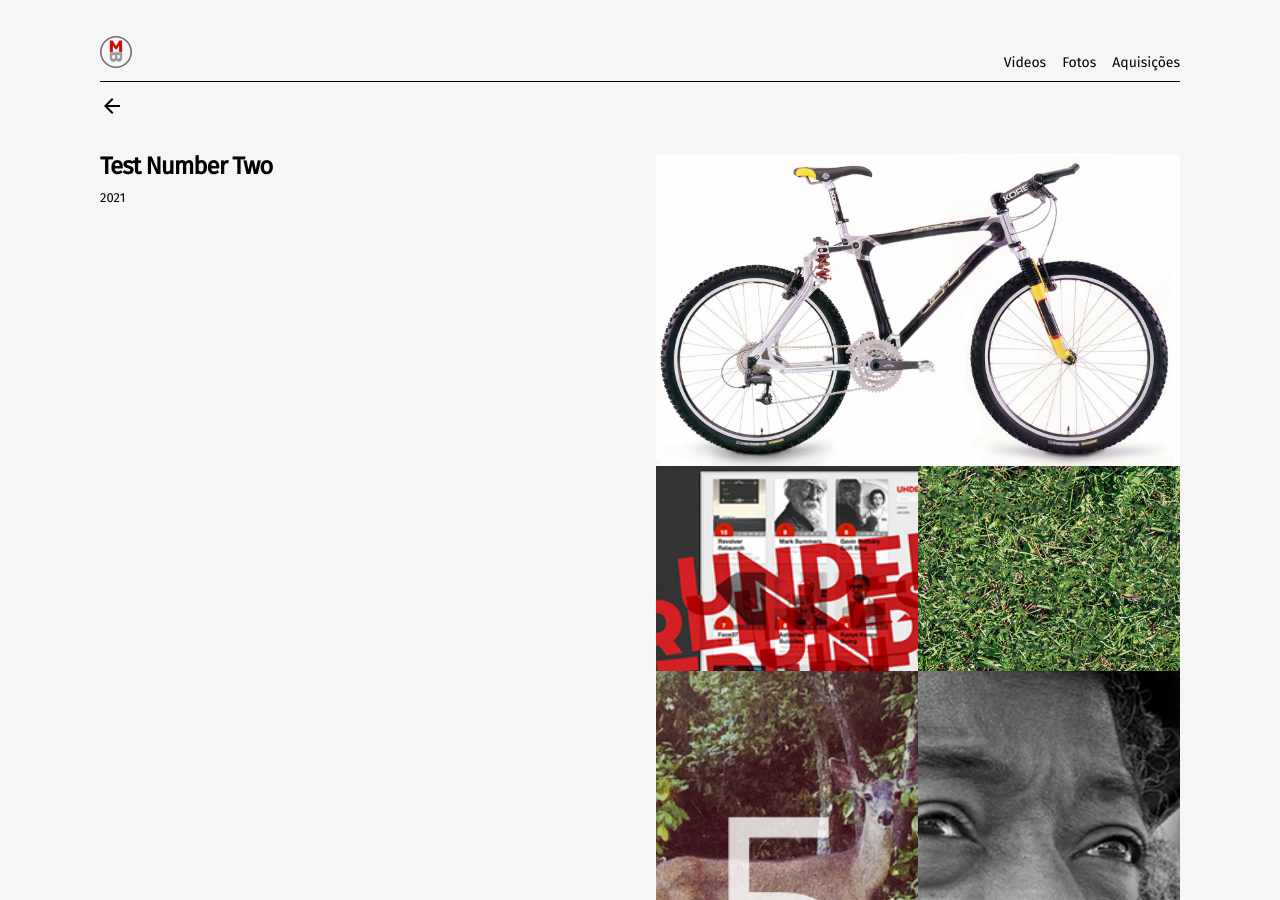
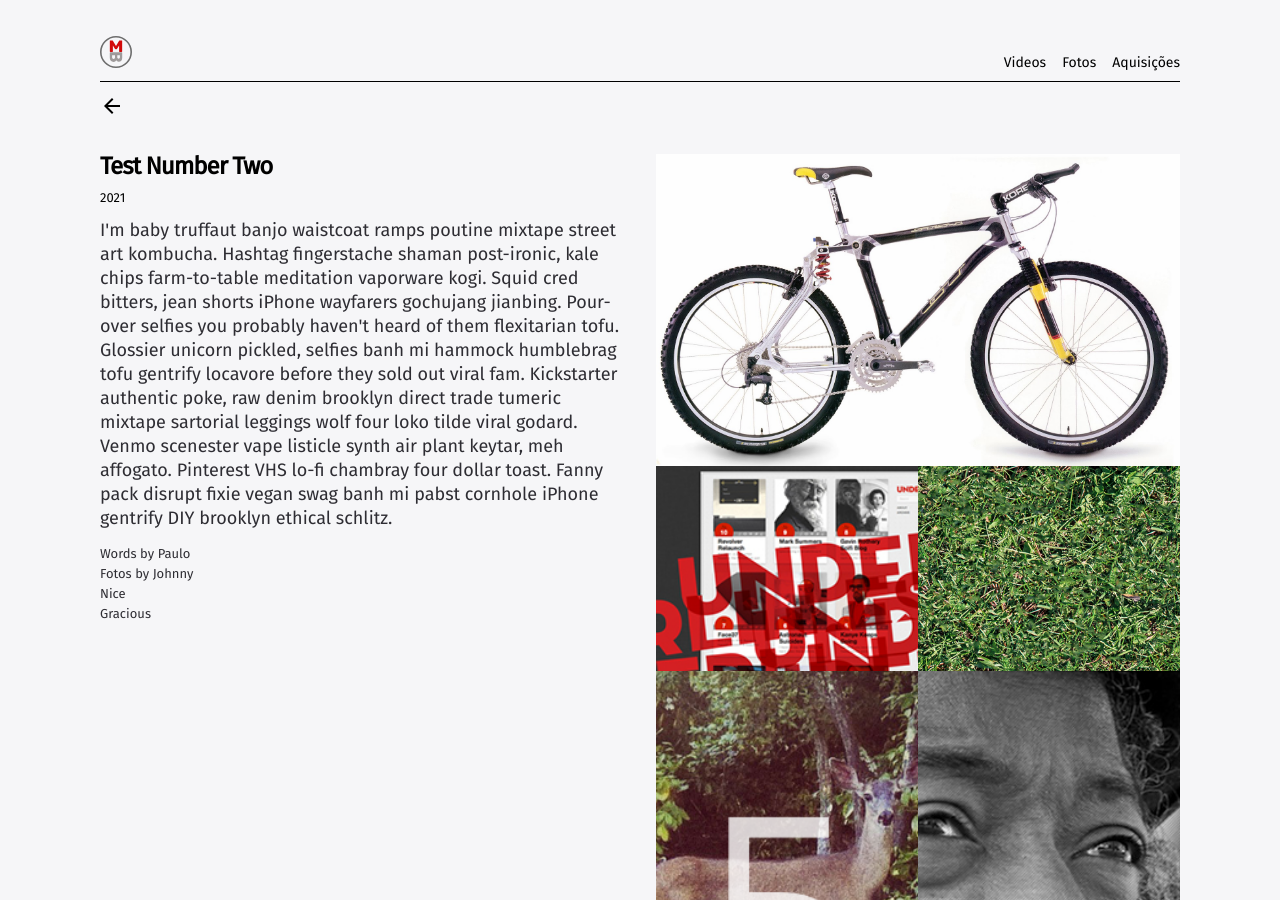
Before and after one commit to MartinsBros/martinsbros.github.io, a Jekyll site: the page built from _articles/test-number-two.html, in a window 1280 px wide and 900 px high. Built offline with Jekyll 4.4.1, drawn with Linux system fonts in a browser that asks for light colours.

Commit message:
Update article.html

```diff
--- a/_articles/test-number-two.html
+++ b/_articles/test-number-two.html
@@ -27,5 +27,4 @@
   - "/assets/img/testimonial/andrew.jpg"
   - "/assets/img/testimonial/lj.jpg"
   - "/assets/img/testimonial/mary.jpg"
-
 ---
--- a/_layouts/article.html
+++ b/_layouts/article.html
@@ -8,7 +8,12 @@
     <div class="mainArticleContent">
       <h1>{{ page.title }}</h1>
       <small>{{ page.articleDate }}</small>
-      {{ content }}
+      <p>{{ page.body }}</p>
+      <ul>
+        {% for item in page.articleDetails %}
+        <li>{{ item }}</li>
+        {% endfor %}
+      </ul>
     </div>
     <div class="articleImages">
       <img
```
Also changed, not shown: _articles/novidades.html (+19 -23 lines). Lines whose indentation alone changed are shown as unchanged.
